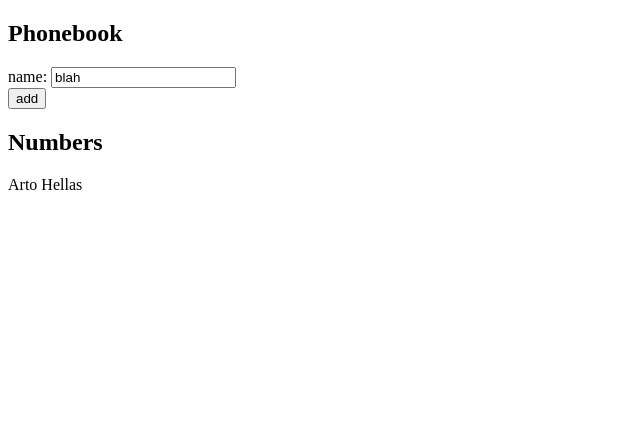
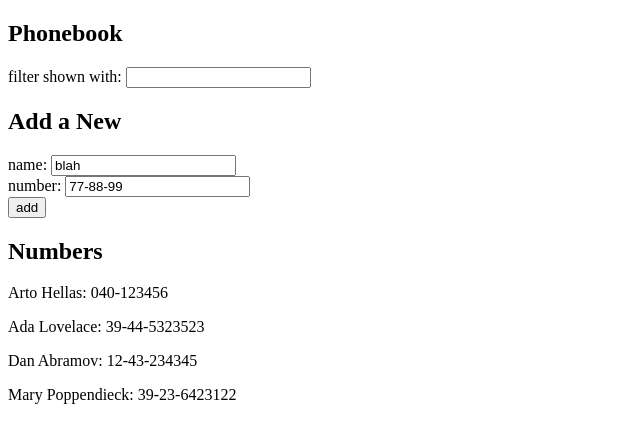
Before and after one commit to richardmunyao/fullstackopen, a React (Create React App) app in the folder part2/phonebook/: page / in a window 1280 px wide. Shown: the top 442 px of the page, without its empty margins (0-640 px from the left). Built offline with nearby package versions, Linux system fonts and the light colour scheme; the HTML template or start-up script is replaced by a standard one.

Commit message:
completed case-insensitve search

```diff
--- a/part2/phonebook/src/App.js
+++ b/part2/phonebook/src/App.js
@@ -3,28 +3,72 @@ import { useState } from "react";
 const App = () => {
 
   const [persons, setPersons] = useState([
-    {name: 'Arto Hellas'}
+    { name: 'Arto Hellas', number: '040-123456', id: 1 },
+    { name: 'Ada Lovelace', number: '39-44-5323523', id: 2 },
+    { name: 'Dan Abramov', number: '12-43-234345', id: 3 },
+    { name: 'Mary Poppendieck', number: '39-23-6423122', id: 4 }
   ])
   const [newName, setNewName] = useState('blah')
+  const [newNumber, setNewNumber] = useState('77-88-99')
+  const [searchInpt, setNewSearchInpt] = useState('')
+
 
   const addName = (event) => {
     event.preventDefault()
     console.log("clicked on button")
-    const newPersonObj = {
-      name: newName
+
+    const alreadyExists = (persons.find(personX => personX.name === newName))
+    if (alreadyExists){
+      alert(`${newName} is already added to the phonebook `)
+
+    } else {
+      const newPersonObj = {
+        name: newName,
+        number: newNumber,
+        id: persons.length + 1
+      }
+      setPersons(persons.concat(newPersonObj))
+      setNewName('')
+      setNewNumber('')
     }
-    setPersons(persons.concat(newPersonObj))
-    setNewName('')
 
-  }
+    }
+
+
+
 
   const handleNameChange = (event) => {
     setNewName(event.target.value)
   }
 
+  const handleNumberChange = (event) => {
+    setNewNumber(event.target.value)
+  }
+
+  const handleSearchInpt = (event) => {
+    const query = event.target.value
+    // console.log(query)
+    setNewSearchInpt(event.target.value)
+  }
+
+
+  const filteredResults = persons.filter(somePerson =>
+      somePerson.name.toLowerCase().includes(searchInpt.toLowerCase()))
+
+
+
+
   return(
     <div>
       <h2>Phonebook</h2>
+      <div>
+        filter shown with: <input
+        value={searchInpt}
+        onChange={handleSearchInpt} />
+      </div>
+      <div>
+        <h2>Add a New</h2>
+      </div>
       <form>
         <div>
           name: <input
@@ -32,13 +76,18 @@ const App = () => {
           onChange = {handleNameChange}/>
         </div>
         <div>
+          number: <input
+          value={newNumber}
+          onChange = {handleNumberChange} />
+        </div>
+        <div>
           <button type='submit'
           onClick={addName}>add</button>
         </div>
       </form>
       <h2>Numbers</h2>
-      {persons.map(person =>
-        <p key={person.name}>{person.name}</p>)}
+      {filteredResults.map(person =>
+        <p key={person.id}>{person.name}:  {person.number}</p>)}
     </div>
   )
 
```
